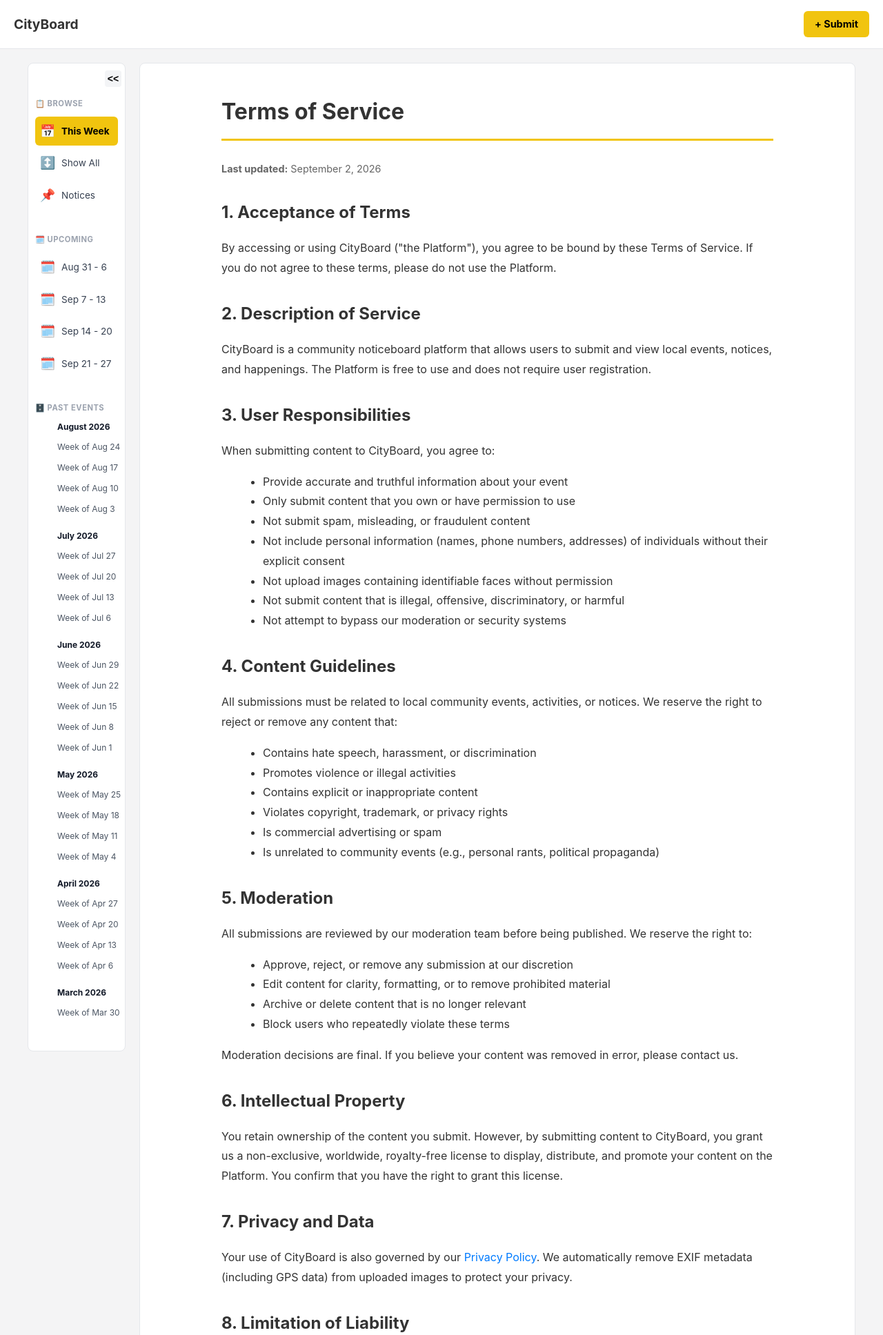
After one commit to Cris-Cat/townpost, a Django app: page /terms/ in a window 1280 px wide. The commit adds this page. Shown: the top 1935 px of the page at 69% size. Run offline with Django 5.2, Linux system fonts and the light colour scheme; some libraries are stand-ins or nearby versions.

Commit message:
added footer

```diff
--- a/events/templates/events/base.html
+++ b/events/templates/events/base.html
@@ -178,5 +178,72 @@
     <script async src="https://cdn.jsdelivr.net/npm/altcha@1.1.0/dist/altcha.min.js" type="module"></script>
     <!-- Alpine.js -->
     <script defer src="https://cdn.jsdelivr.net/npm/alpinejs@3.x.x/dist/cdn.min.js"></script>
+    <!-- ============================================ -->
+    <!-- FOOTER                                       -->
+    <!-- ============================================ -->
+    <footer style="background: #1f2937; color: #d1d5db; padding: 40px 20px 20px 20px; margin-top: 60px;">
+        <div style="max-width: 1200px; margin: 0 auto;">
+
+            <!-- Top Section: Links -->
+            <div style="display: grid; grid-template-columns: repeat(auto-fit, minmax(200px, 1fr)); gap: 30px; margin-bottom: 30px;">
+
+                <!-- Column 1: About -->
+                <div>
+                    <h3 style="color: #f1c40f; margin-bottom: 15px; font-size: 1.1em;">CityBoard</h3>
+                    <p style="font-size: 0.9em; line-height: 1.6; color: #9ca3af;">
+                        Your community noticeboard for local events, activities, and happenings.
+                    </p>
+                </div>
+
+                <!-- Column 2: Quick Links -->
+                <div>
+                    <h3 style="color: #f1c40f; margin-bottom: 15px; font-size: 1.1em;">Quick Links</h3>
+                    <ul style="list-style: none; padding: 0; margin: 0;">
+                        <li style="margin-bottom: 8px;">
+                            <a href="{% url 'home' %}" style="color: #d1d5db; text-decoration: none; font-size: 0.9em;">
+                                → Weekly Board
+                            </a>
+                        </li>
+                        <li style="margin-bottom: 8px;">
+                            <a href="{% url 'info_board' %}" style="color: #d1d5db; text-decoration: none; font-size: 0.9em;">
+                                → Info Board
+                            </a>
+                        </li>
+                        <li style="margin-bottom: 8px;">
+                            <a href="{% url 'submit' %}" style="color: #d1d5db; text-decoration: none; font-size: 0.9em;">
+                                → Submit Event
+                            </a>
+                        </li>
+                    </ul>
+                </div>
+
+                <!-- Column 3: Legal -->
+                <div>
+                    <h3 style="color: #f1c40f; margin-bottom: 15px; font-size: 1.1em;">Legal</h3>
+                    <ul style="list-style: none; padding: 0; margin: 0;">
+                        <li style="margin-bottom: 8px;">
+                            <a href="{% url 'privacy_policy' %}" style="color: #d1d5db; text-decoration: none; font-size: 0.9em;">
+                                → Privacy Policy
+                            </a>
+                        </li>
+                        <li style="margin-bottom: 8px;">
+                            <a href="{% url 'terms_of_service' %}" style="color: #d1d5db; text-decoration: none; font-size: 0.9em;">
+                                → Terms of Service
+                            </a>
+                        </li>
+                    </ul>
+                </div>
+
+            </div>
+
+            <!-- Bottom Section: Copyright -->
+            <div style="border-top: 1px solid #374151; padding-top: 20px; text-align: center;">
+                <p style="margin: 0; font-size: 0.85em; color: #9ca3af;">
+                    © 2026 CityBoard. All rights reserved. | Built with ❤️ for the community
+                </p>
+            </div>
+
+        </div>
+    </footer>
 </body>
 </html>
--- /dev/null
+++ b/events/templates/events/terms_of_service.html
@@ -0,0 +1,87 @@
+{% extends 'events/base.html' %}
+
+{% block title %}Terms of Service - CityBoard{% endblock %}
+
+{% block content %}
+<div style="max-width: 800px; margin: 0 auto;">
+    <h1 style="margin-bottom: 30px; border-bottom: 3px solid #f1c40f; padding-bottom: 15px;">Terms of Service</h1>
+
+    <p style="color: #666; font-size: 0.9em; margin-bottom: 30px;">
+        <strong>Last updated:</strong> September 2, 2026
+    </p>
+
+    <div style="line-height: 1.8; color: #333;">
+        <h2 style="margin-top: 30px; margin-bottom: 15px; color: #333;">1. Acceptance of Terms</h2>
+        <p>By accessing or using CityBoard ("the Platform"), you agree to be bound by these Terms of Service. If you do not agree to these terms, please do not use the Platform.</p>
+
+        <h2 style="margin-top: 30px; margin-bottom: 15px; color: #333;">2. Description of Service</h2>
+        <p>CityBoard is a community noticeboard platform that allows users to submit and view local events, notices, and happenings. The Platform is free to use and does not require user registration.</p>
+
+        <h2 style="margin-top: 30px; margin-bottom: 15px; color: #333;">3. User Responsibilities</h2>
+        <p>When submitting content to CityBoard, you agree to:</p>
+        <ul style="margin-left: 20px; margin-bottom: 15px;">
+            <li>Provide accurate and truthful information about your event</li>
+            <li>Only submit content that you own or have permission to use</li>
+            <li>Not submit spam, misleading, or fraudulent content</li>
+            <li>Not include personal information (names, phone numbers, addresses) of individuals without their explicit consent</li>
+            <li>Not upload images containing identifiable faces without permission</li>
+            <li>Not submit content that is illegal, offensive, discriminatory, or harmful</li>
+            <li>Not attempt to bypass our moderation or security systems</li>
+        </ul>
+
+        <h2 style="margin-top: 30px; margin-bottom: 15px; color: #333;">4. Content Guidelines</h2>
+        <p>All submissions must be related to local community events, activities, or notices. We reserve the right to reject or remove any content that:</p>
+        <ul style="margin-left: 20px; margin-bottom: 15px;">
+            <li>Contains hate speech, harassment, or discrimination</li>
+            <li>Promotes violence or illegal activities</li>
+            <li>Contains explicit or inappropriate content</li>
+            <li>Violates copyright, trademark, or privacy rights</li>
+            <li>Is commercial advertising or spam</li>
+            <li>Is unrelated to community events (e.g., personal rants, political propaganda)</li>
+        </ul>
+
+        <h2 style="margin-top: 30px; margin-bottom: 15px; color: #333;">5. Moderation</h2>
+        <p>All submissions are reviewed by our moderation team before being published. We reserve the right to:</p>
+        <ul style="margin-left: 20px; margin-bottom: 15px;">
+            <li>Approve, reject, or remove any submission at our discretion</li>
+            <li>Edit content for clarity, formatting, or to remove prohibited material</li>
+            <li>Archive or delete content that is no longer relevant</li>
+            <li>Block users who repeatedly violate these terms</li>
+        </ul>
+        <p>Moderation decisions are final. If you believe your content was removed in error, please contact us.</p>
+
+        <h2 style="margin-top: 30px; margin-bottom: 15px; color: #333;">6. Intellectual Property</h2>
+        <p>You retain ownership of the content you submit. However, by submitting content to CityBoard, you grant us a non-exclusive, worldwide, royalty-free license to display, distribute, and promote your content on the Platform. You confirm that you have the right to grant this license.</p>
+
+        <h2 style="margin-top: 30px; margin-bottom: 15px; color: #333;">7. Privacy and Data</h2>
+        <p>Your use of CityBoard is also governed by our <a href="{% url 'privacy_policy' %}" style="color: #007bff;">Privacy Policy</a>. We automatically remove EXIF metadata (including GPS data) from uploaded images to protect your privacy.</p>
+
+        <h2 style="margin-top: 30px; margin-bottom: 15px; color: #333;">8. Limitation of Liability</h2>
+        <p>CityBoard is provided "as is" without warranties of any kind. We are not liable for:</p>
+        <ul style="margin-left: 20px; margin-bottom: 15px;">
+            <li>Errors or inaccuracies in user-submitted content</li>
+            <li>Any damages arising from your use of the Platform</li>
+            <li>Content posted by third parties</li>
+            <li>Service interruptions or technical issues</li>
+        </ul>
+
+        <h2 style="margin-top: 30px; margin-bottom: 15px; color: #333;">9. Editing and Deletion</h2>
+        <p>After submitting an event, you will receive a secret edit link. This link allows you to edit your submission. However:</p>
+        <ul style="margin-left: 20px; margin-bottom: 15px;">
+            <li>Edited submissions must be re-approved by our moderation team</li>
+            <li>If you lose the secret edit link, we cannot recover it</li>
+            <li>We reserve the right to reject edited content that violates these terms</li>
+        </ul>
+
+        <h2 style="margin-top: 30px; margin-bottom: 15px; color: #333;">10. Changes to Terms</h2>
+        <p>We may update these Terms of Service from time to time. Continued use of the Platform after changes constitutes acceptance of the new terms.</p>
+
+        <h2 style="margin-top: 30px; margin-bottom: 15px; color: #333;">11. Contact Us</h2>
+        <p>If you have questions about these Terms of Service, please contact us at:</p>
+        <p style="margin-left: 20px; margin-bottom: 15px;">
+            <strong>Email:</strong> legal@cityboard.example<br>
+            <strong>Address:</strong> [Your Address Here]
+        </p>
+    </div>
+</div>
+{% endblock %}
--- a/events/urls.py
+++ b/events/urls.py
@@ -15,5 +15,8 @@
 
     path('event/<slug:slug>/', views.event_detail_view, name='event_detail'),
     path('altcha/challenge/', views.altcha_challenge_view, name='altcha_challenge'),
+    path('privacy/', views.privacy_policy_view, name='privacy_policy'),
+    path('terms/', views.terms_of_service_view, name='terms_of_service'),
+
 
 ]
--- a/events/views.py
+++ b/events/views.py
@@ -225,3 +225,15 @@
         'salt': challenge.salt,
         'signature': challenge.signature,
     })
+
+def privacy_policy_view(request):
+    """
+    Privacy Policy Page
+    """
+    return render(request, 'events/privacy_policy.html')
+
+def terms_of_service_view(request):
+    """
+    Terms of Service Page
+    """
+    return render(request, 'events/terms_of_service.html')
```
Also changed, not shown: events/templates/events/privacy_policy.html (added, +61 -0 lines).
